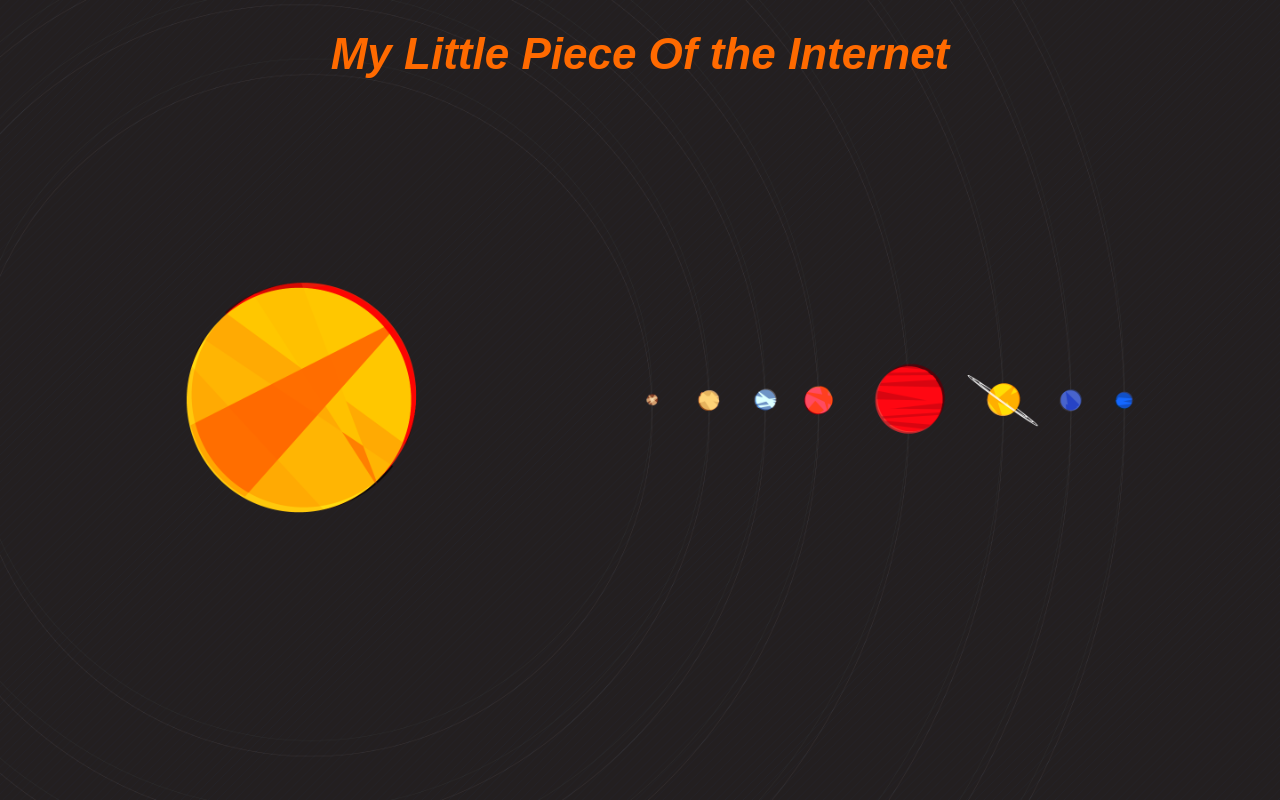
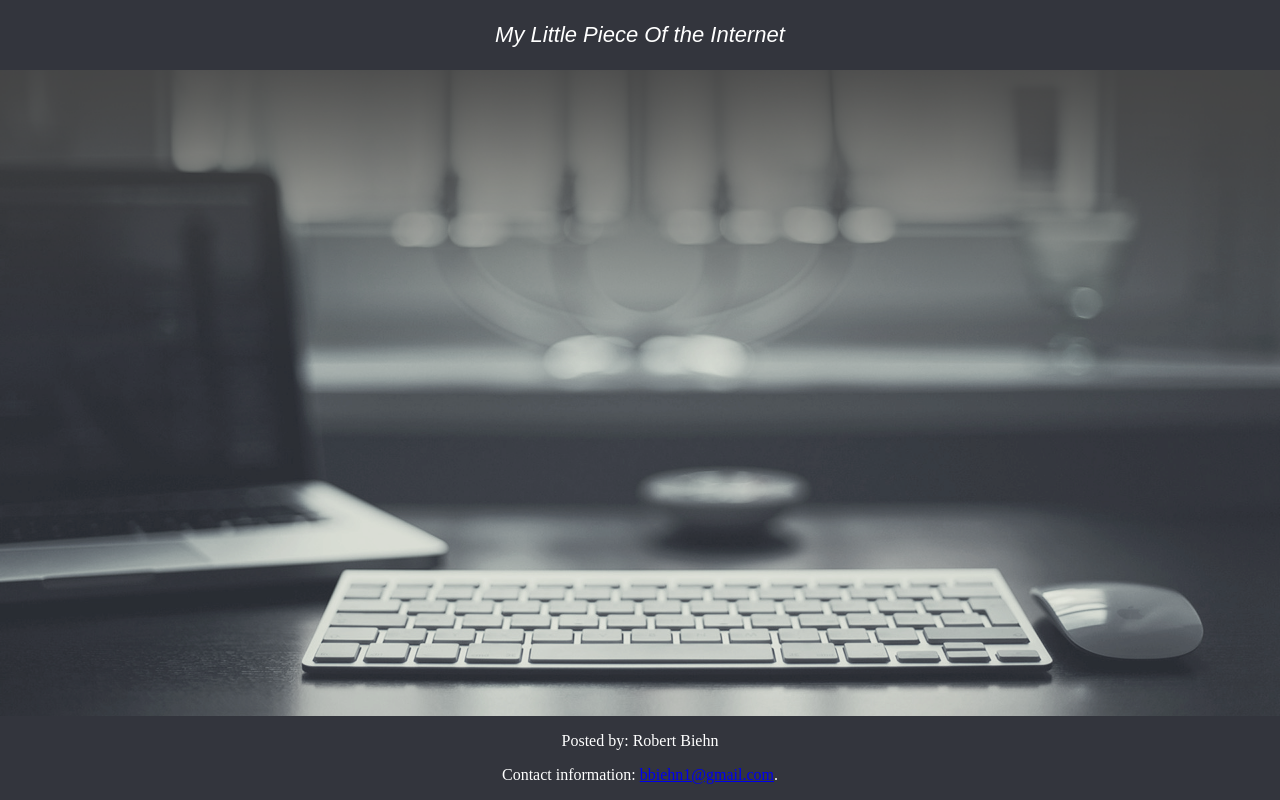
Before and after one commit to Makersmarx/projects, a plain HTML site: page my_webpage/mypage.html in a window 1280 px wide. Drawn offline with Linux system fonts and the light colour scheme.

Commit message:
Start of my page

```diff
--- /dev/null
+++ b/my_webpage/images/Makers Acres_files/stylesheet.css
@@ -0,0 +1,33 @@
+.header{
+  font-style: italic;
+  font-family: sans-serif;
+  font-size: 22px;
+  color: #FF6A00;
+  text-align: center;
+}
+
+.para{
+font-style: normal;
+font-size: 15px;
+font-family: sans-serif;
+color: #FF6A00;
+text-align: center;
+}
+
+body{
+  background-image: url('images/pc.png');
+  background-size: cover;
+  background-repeat: no-repeat;
+  background-color: #626361;
+  width: 100%;
+  height: 100%;
+  overflow: hidden;
+}
+
+h2{
+font-style: normal;
+font-size: 15px;
+font-family: sans-serif;
+color: #FF6A00;
+text-align: center;
+}
--- a/my_webpage/mypage.html
+++ b/my_webpage/mypage.html
@@ -9,15 +9,19 @@
 
 <body>
   <div class="header">
-    <h1>My Little Piece Of the Internet</h1>
+    <header>
+      <p>My Little Piece Of the Internet</p>
+    </header>
   </div>
 
-  <div class="para">
+  <div class="footer">
+    <footer>
+      <p>Posted by: Robert Biehn</p>
+      <p>Contact information: <a href="mailto:bbiehn1@gmail.com"> bbiehn1@gmail.com</a>.</p>
 
-    <p></p>
+    </footer>
 
   </div>
-  <h2></h2>
 
 
 </body>
--- a/my_webpage/stylesheet.css
+++ b/my_webpage/stylesheet.css
@@ -1,30 +1,54 @@
 .header{
-  font-style: italic;
-  font-family: sans-serif;
-  font-size: 22px;
-  color: #FF6A00;
-  text-align: center;
+ position: fixed;
+ top: 0;
+ left: 0;
+
+ width: 100%;
+
+ text-align: center;
+
+ color: white;
+ background-color: #33353D;
+
+ font-family: sans-serif;
+ font-size: 22px;
+ font-style: italic;
+
+
 }
 
-.para{
-font-style: normal;
-font-size: 15px;
-font-family: sans-serif;
-color: #FF6A00;
-text-align: center;
-}
 
 body{
-  background-image: url('space.png');
+  overflow: scroll;
+
+  width: 100%;
+  height: 100%;
+
+  background-color: #626361;
+  background-image: url('images/pc.png');
+  background-repeat: no-repeat;
   background-size: cover;
-  background-repeat: no-repeat;
-  background-color: #231F20;
 }
 
 h2{
+text-align: center;
+
+color: #FF6A00;
+
+font-family: sans-serif;
+font-size: 15px;
 font-style: normal;
-font-size: 15px;
-font-family: sans-serif;
-color: #FF6A00;
-text-align: center;
 }
+
+.footer {
+  position: fixed;
+  bottom: 0;
+  left: 0;
+
+  width: 100%;
+
+  text-align: center;
+
+  color: white;
+  background-color: #33353D;
+}
```
Also changed, not shown: my_webpage/images/pc.png (added), my_webpage/images/space.png (renamed from my_webpage/space.png).
